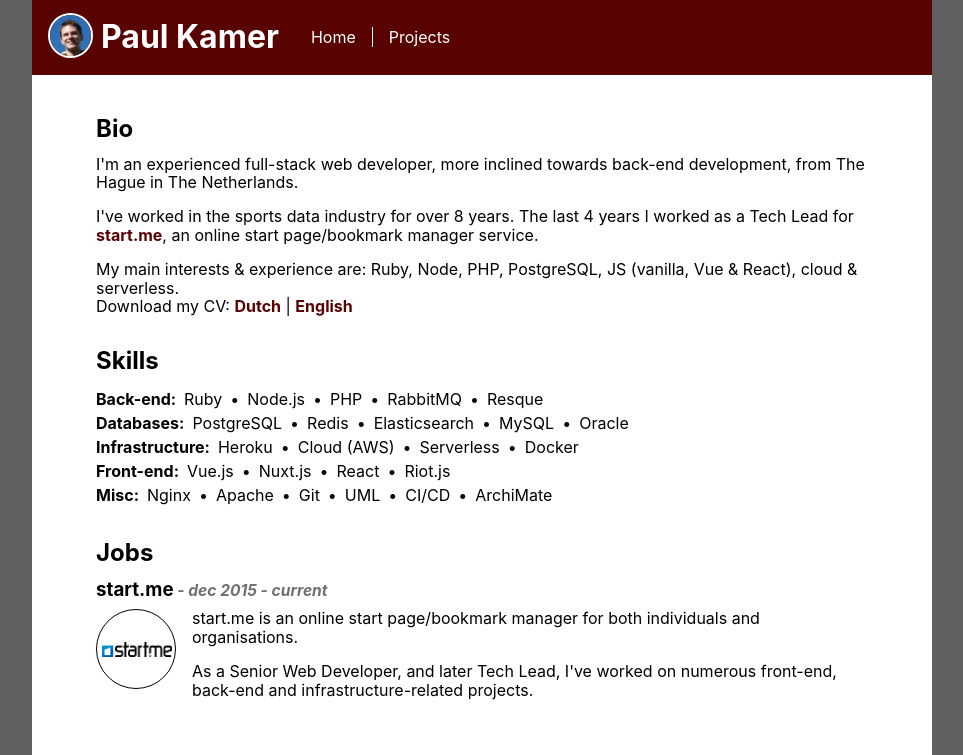
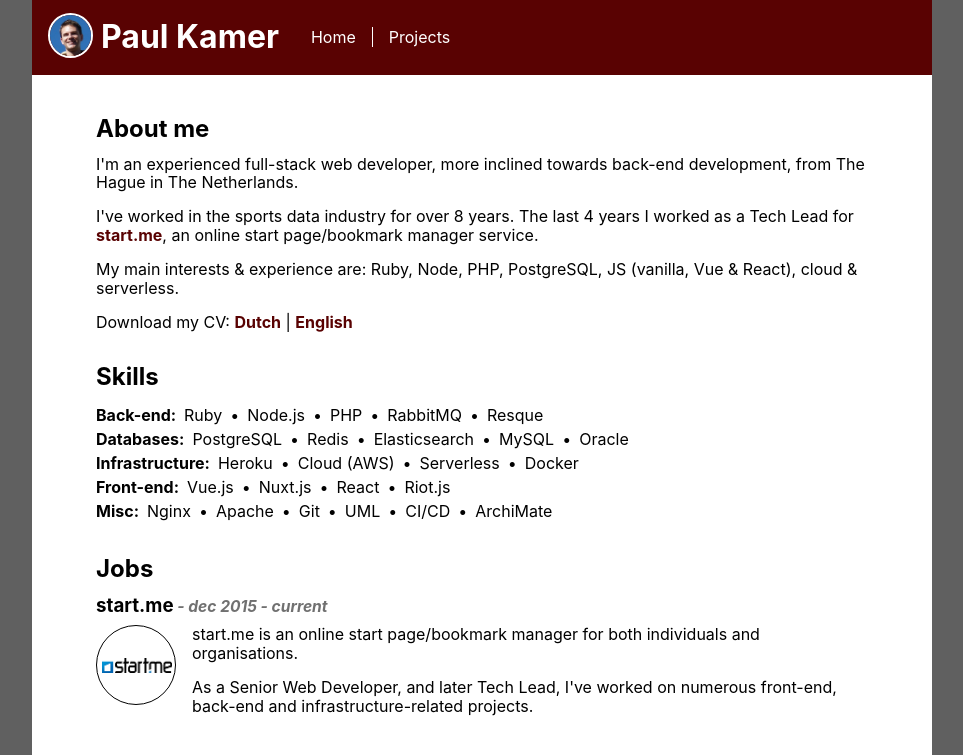
Before and after one commit to paulkamer/paulkamer.nl, a React (Create React App) app: page / in a window 1280 px wide. Shown: the top 755 px of the page, without its empty margins (158-1121 px from the left). Built offline with nearby package versions, Linux system fonts and the light colour scheme.

Commit message:
Updated home page

```diff
--- a/src/containers/Home.tsx
+++ b/src/containers/Home.tsx
@@ -66,17 +66,15 @@
   return (
     <article>
       <section id="bio" className="bio">
-        <h2>Bio</h2>
+        <h2>About me</h2>
         <p>I'm an experienced full-stack web developer, more inclined towards back-end development, from The Hague in The Netherlands.</p>
         <p>
           I've worked in the sports data industry for over 8 years. The last 4 years I worked as a Tech Lead
           for <a href="https://start.me" target="_blank" rel="noopener noreferrer">start.me</a>, an online start page/bookmark manager service.
         </p>
 
-        <p>
-          My main interests & experience are: Ruby, Node, PHP, PostgreSQL, JS (vanilla, Vue & React), cloud & serverless.<br/>
-          Download my CV: <a href="/docs/cv.pdf">Dutch</a> | <a href="/docs/cv_en.pdf">English</a>
-        </p>
+        <p>My main interests & experience are: Ruby, Node, PHP, PostgreSQL, JS (vanilla, Vue & React), cloud & serverless.</p>
+        <p>Download my CV: <a href="/docs/cv.pdf">Dutch</a> | <a href="/docs/cv_en.pdf">English</a></p>
       </section>
 
       <section id="skills" className="skills">
```
